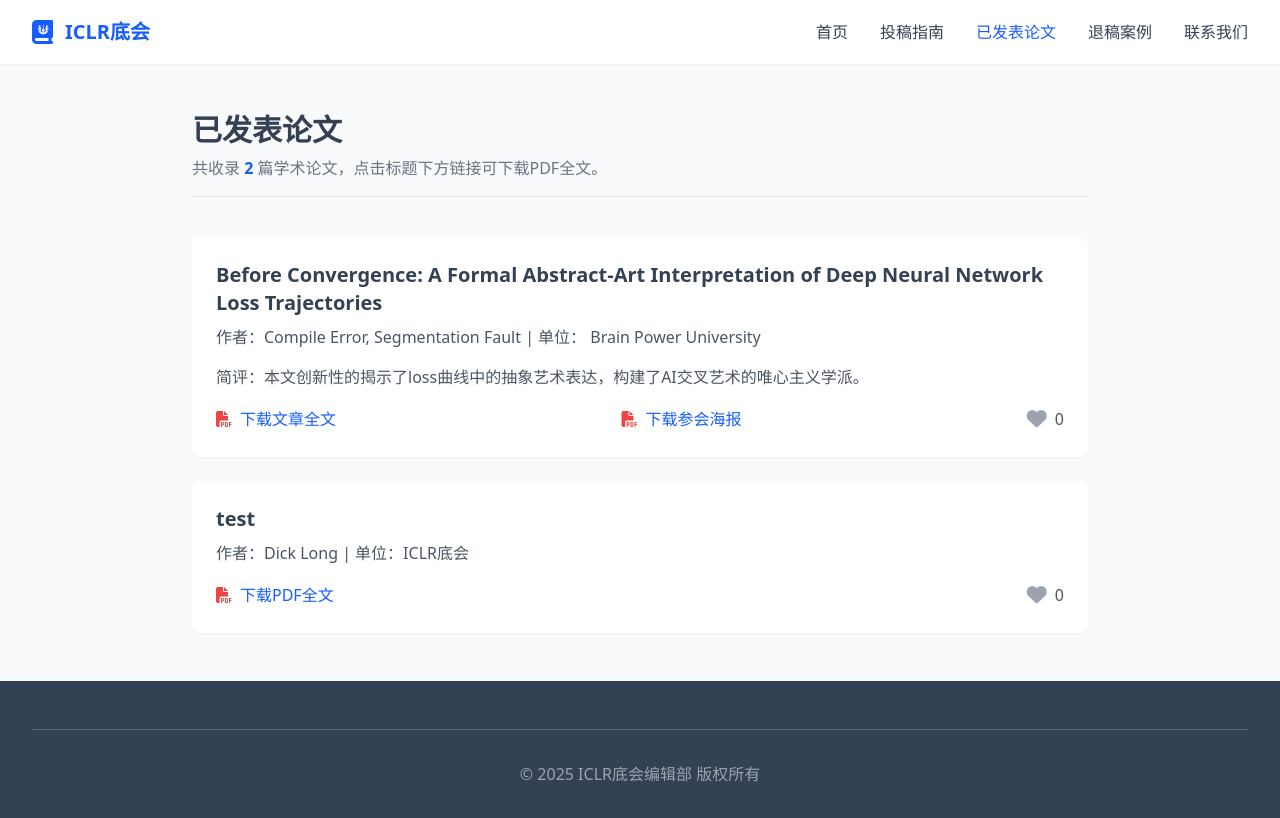
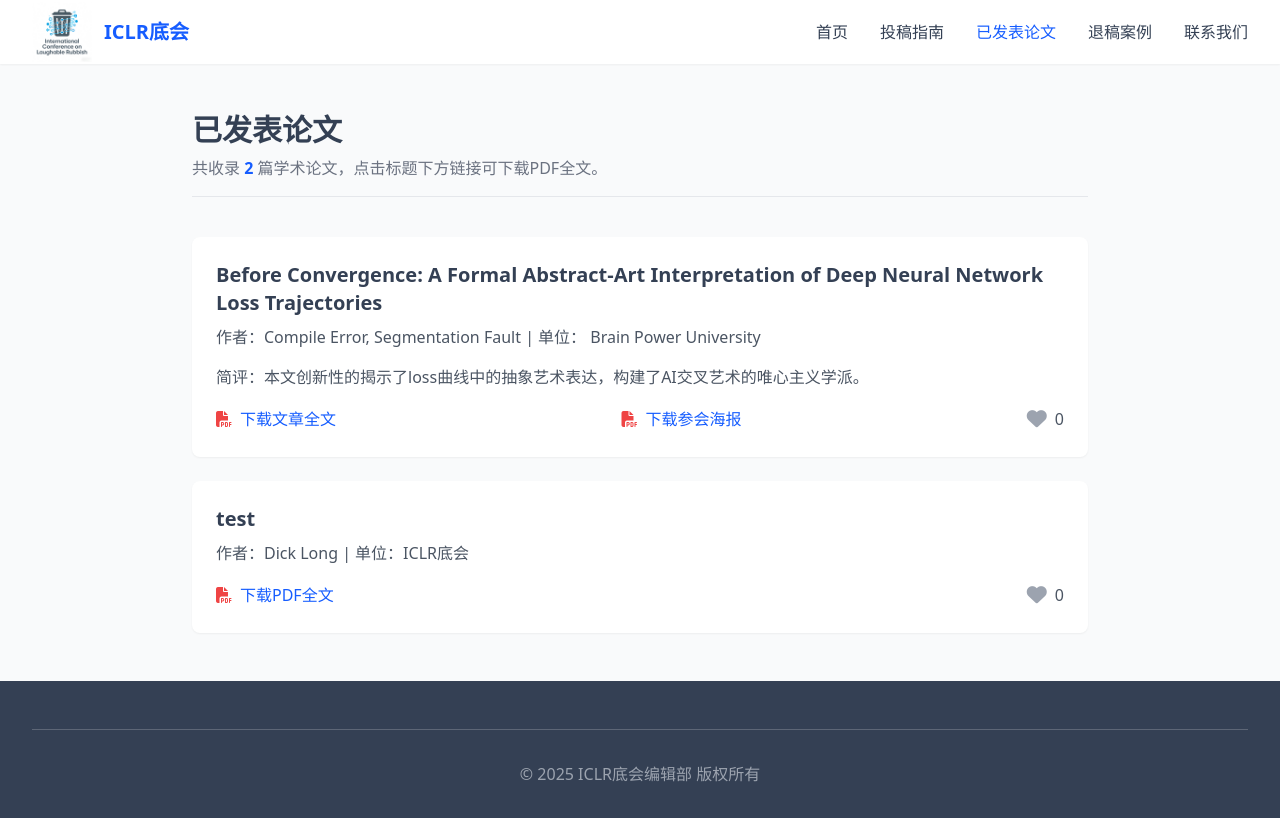
Before and after one commit to iclrpaper/iclrpaper, a plain HTML site: page published.html in a window 1280 px wide. Drawn offline with nearby package versions, Linux system fonts and the light colour scheme.

Commit message:
Update published.html

```diff
--- a/published.html
+++ b/published.html
@@ -27,7 +27,7 @@
         <div class="container mx-auto px-4 sm:px-6 lg:px-8">
             <div class="flex justify-between items-center h-16">
                 <a href="index.html" class="flex items-center space-x-3">
-                    <i class="fa-solid fa-book-journal-whills text-2xl text-primary"></i>
+                    <img src="https://iclrpaper.github.io/iclrpaper/images/logo.png" alt="我的logo" class="logo" width="60">
                     <span class="text-xl font-bold text-primary">ICLR底会</span>
                 </a>
                 <button id="mobile-menu-button" class="lg:hidden text-gray-500 hover:text-primary">
```
